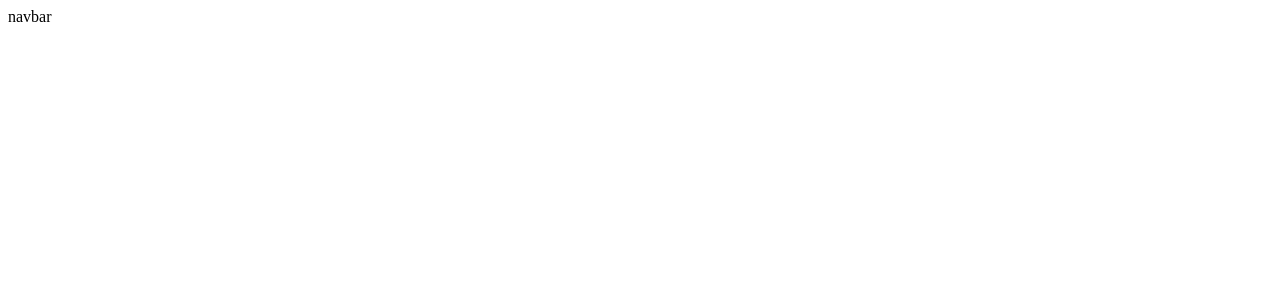
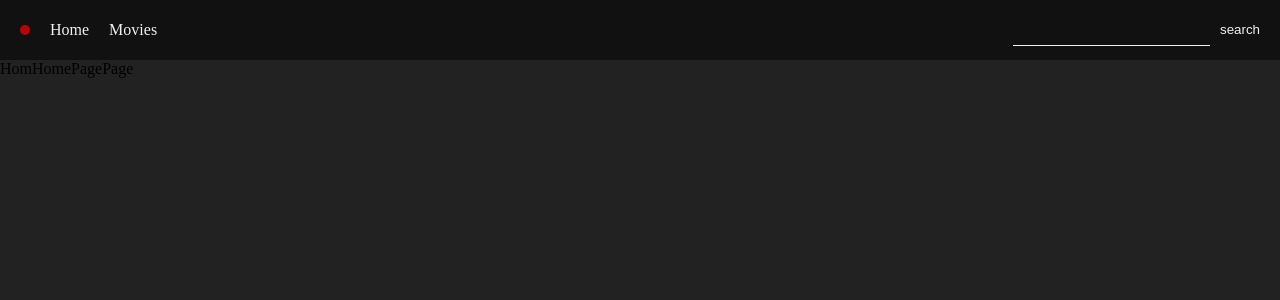
Before and after one commit to whynotBb/20250211_netflix_domo, a React (Vite) app: page / in a window 1280 px wide. Shown: the top 300 px of the page. Built offline with nearby package versions, Linux system fonts and the light colour scheme.

Commit message:
axios setup

```diff
--- a/src/App.css
+++ b/src/App.css
@@ -0,0 +1,14 @@
+body {
+	background: #222;
+	width: 100%;
+	max-width: 1920px;
+	margin: 0 auto;
+}
+* {
+	padding: 0;
+	margin: 0;
+}
+ul,
+li {
+	list-style: none;
+}
--- /dev/null
+++ b/src/components/NavBar/NavBar.jsx
@@ -0,0 +1,36 @@
+import { Link, useNavigate } from "react-router-dom";
+import "./NavBar.style.css";
+const NavBar = () => {
+	const navigate = useNavigate();
+	return (
+		<div className="nav">
+			<Link to="/" className="logo">
+				logo
+			</Link>
+			<nav>
+				<ul>
+					<li
+						onClick={() => {
+							navigate("/");
+						}}
+					>
+						Home
+					</li>
+					<li
+						onClick={() => {
+							navigate("/movies");
+						}}
+					>
+						Movies
+					</li>
+				</ul>
+			</nav>
+			<div className="search_bx">
+				<input type="text" />
+				<button>search</button>
+			</div>
+		</div>
+	);
+};
+
+export default NavBar;
--- /dev/null
+++ b/src/components/NavBar/NavBar.style.css
@@ -0,0 +1,47 @@
+.nav {
+	background: #111;
+	display: flex;
+	align-items: center;
+	height: 60px;
+	color: #f1f1f1;
+	padding: 0 20px;
+	gap: 20px;
+}
+.logo {
+	text-indent: -999999px;
+	color: transparent;
+	font-size: 0;
+	width: 10px;
+	height: 10px;
+	background: rgb(187, 3, 3);
+	border-radius: 50%;
+	cursor: pointer;
+}
+nav ul {
+	display: flex;
+	align-items: center;
+	gap: 20px;
+}
+nav ul li {
+	cursor: pointer;
+}
+.search_bx {
+	margin-left: auto;
+}
+.search_bx input {
+	background: transparent;
+	border: none;
+	outline: none;
+	border-bottom: 1px solid #f1f1f1;
+	height: 30px;
+	margin-right: 10px;
+	color: #f1f1f1;
+	padding: 0 10px;
+}
+.search_bx button {
+	outline: none;
+	border: none;
+	background: none;
+	color: #f1f1f1;
+	cursor: pointer;
+}
--- a/src/layout/AppLayout.jsx
+++ b/src/layout/AppLayout.jsx
@@ -1,5 +1,13 @@
+import { Outlet } from "react-router-dom";
+import NavBar from "../components/NavBar/NavBar";
+
 const AppLayout = () => {
-	return <div>navbar</div>;
+	return (
+		<div>
+			<NavBar />
+			<Outlet />
+		</div>
+	);
 };
 
 export default AppLayout;
```
Also changed, not shown: src/utils/api.js (added, +37 -0 lines), 1 other file (tests, documents, lock files or other folders).
